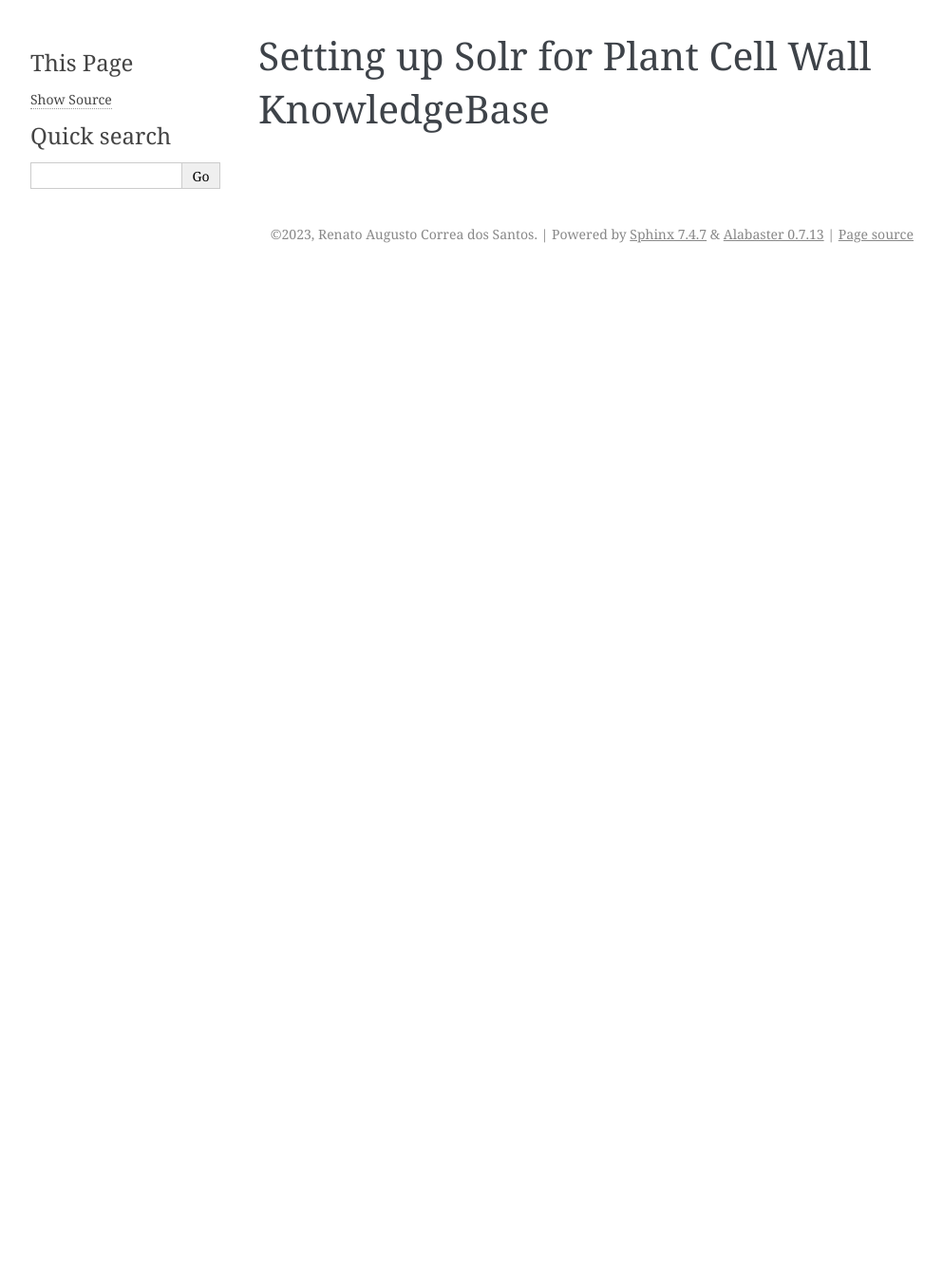
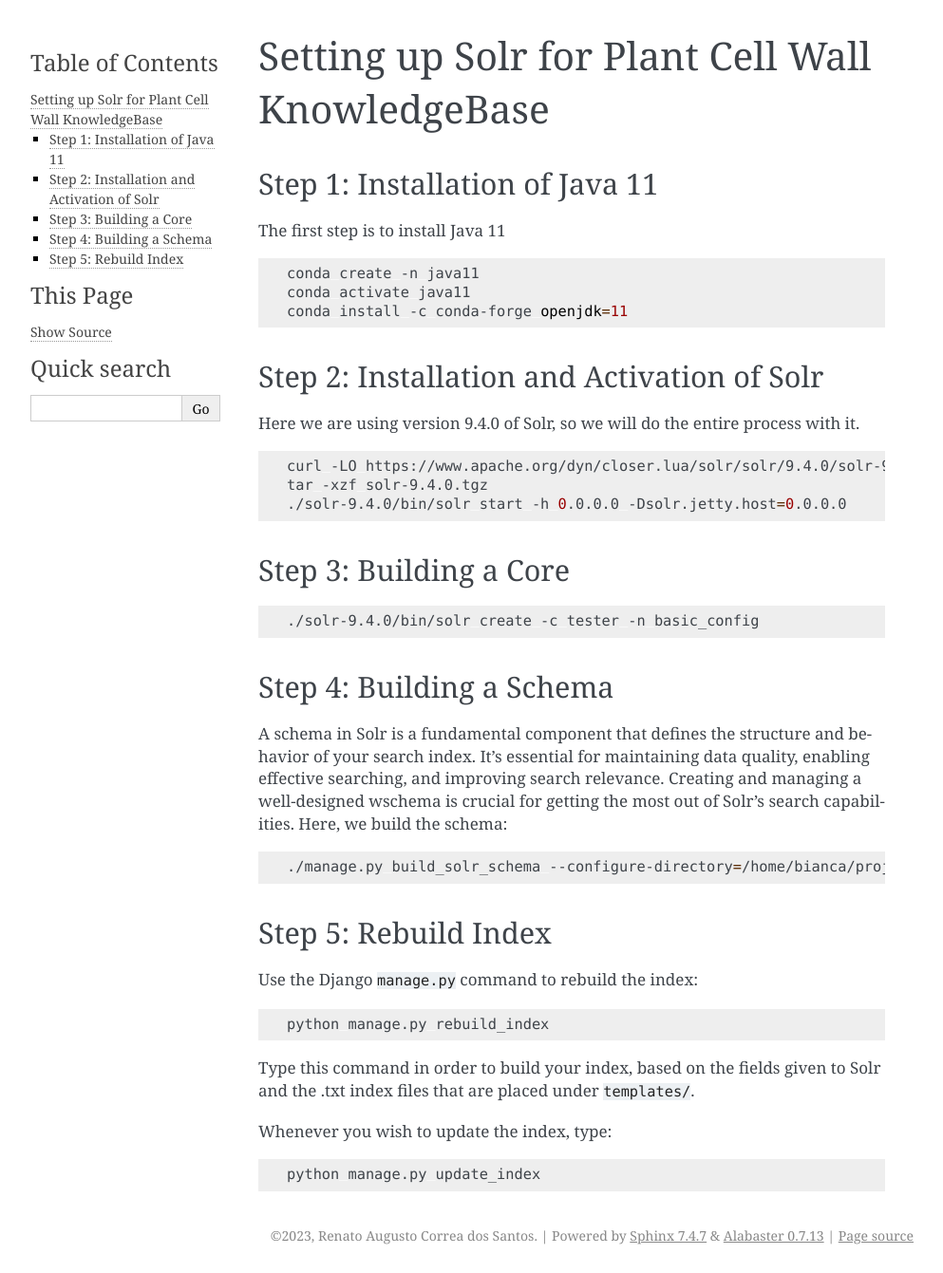
Before and after one commit to labbces/pcwkb, a Sphinx documentation site: the page built from docs/source/solr_setup.md, in a window 1280 px wide. Shown: the whole page at 95% size, without its empty margins (148-1141 px from the left). Built offline with Sphinx 7.4.7, drawn with Linux system fonts in a browser that asks for light colours; before the commit the page ends 900 px from its top, so only the background shows below that.

Commit message:
included solr steps documentation

````diff
--- a/docs/source/solr_setup.md
+++ b/docs/source/solr_setup.md
@@ -1 +1,60 @@
-# Setting up Solr for Plant Cell Wall KnowledgeBase
+Setting up Solr for Plant Cell Wall KnowledgeBase
+=====
+
+Step 1: Installation of Java 11
+------------
+
+The first step is to install Java 11
+
+```bash
+conda create -n java11
+conda activate java11
+conda install -c conda-forge openjdk=11
+```
+
+Step 2: Installation and Activation of Solr
+------------
+
+Here we are using version 9.4.0 of Solr, so we will do the entire process with it.
+
+```bash
+curl -LO https://www.apache.org/dyn/closer.lua/solr/solr/9.4.0/solr-9.4.0.tgz?action=download
+tar -xzf solr-9.4.0.tgz
+./solr-9.4.0/bin/solr start -h 0.0.0.0 -Dsolr.jetty.host=0.0.0.0
+```
+
+Step 3: Building a Core
+------------
+
+```bash
+./solr-9.4.0/bin/solr create -c tester -n basic_config
+```
+
+
+Step 4: Building a Schema
+------------
+
+A schema in Solr is a fundamental component that defines the structure and behavior of your search index. It's essential for maintaining data quality, enabling effective searching, and improving search relevance. Creating and managing a well-designed wschema is crucial for getting the most out of Solr's search capabilities.
+    Here, we build the schema:
+
+```bash
+./manage.py build_solr_schema --configure-directory=/home/bianca/project/pcwkb/pcwkb/solr-9.4.0/server/solr/tester/conf
+```
+
+Step 5: Rebuild Index
+-------------
+
+Use the Django `manage.py` command to rebuild the index:
+
+```bash
+python manage.py rebuild_index
+```
+
+Type this command in order to build your index, based on the fields given to Solr and
+    the .txt index files that are placed under `templates/`.
+
+   Whenever you wish to update the index, type:
+
+```bash
+python manage.py update_index
+```
````
